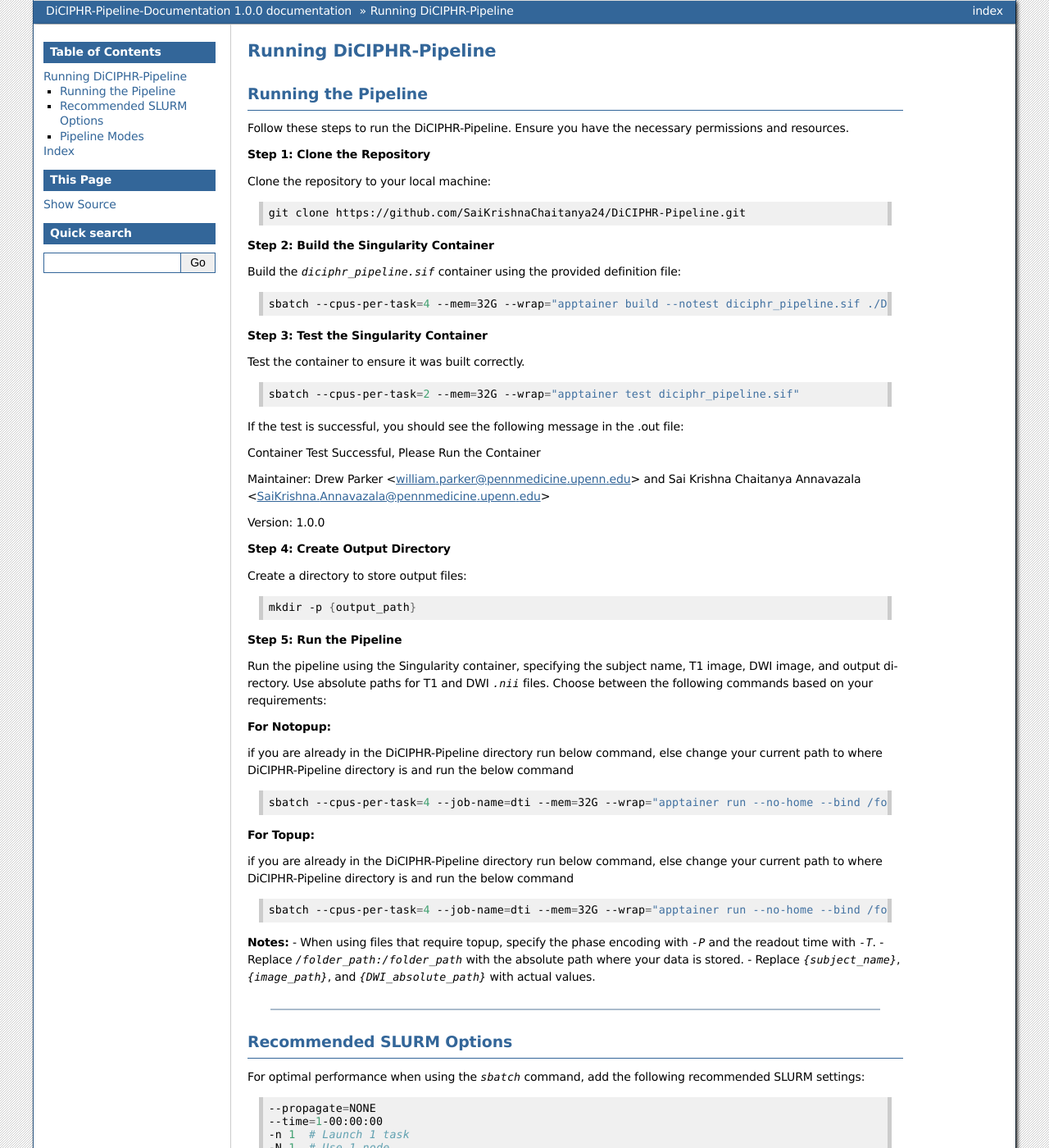
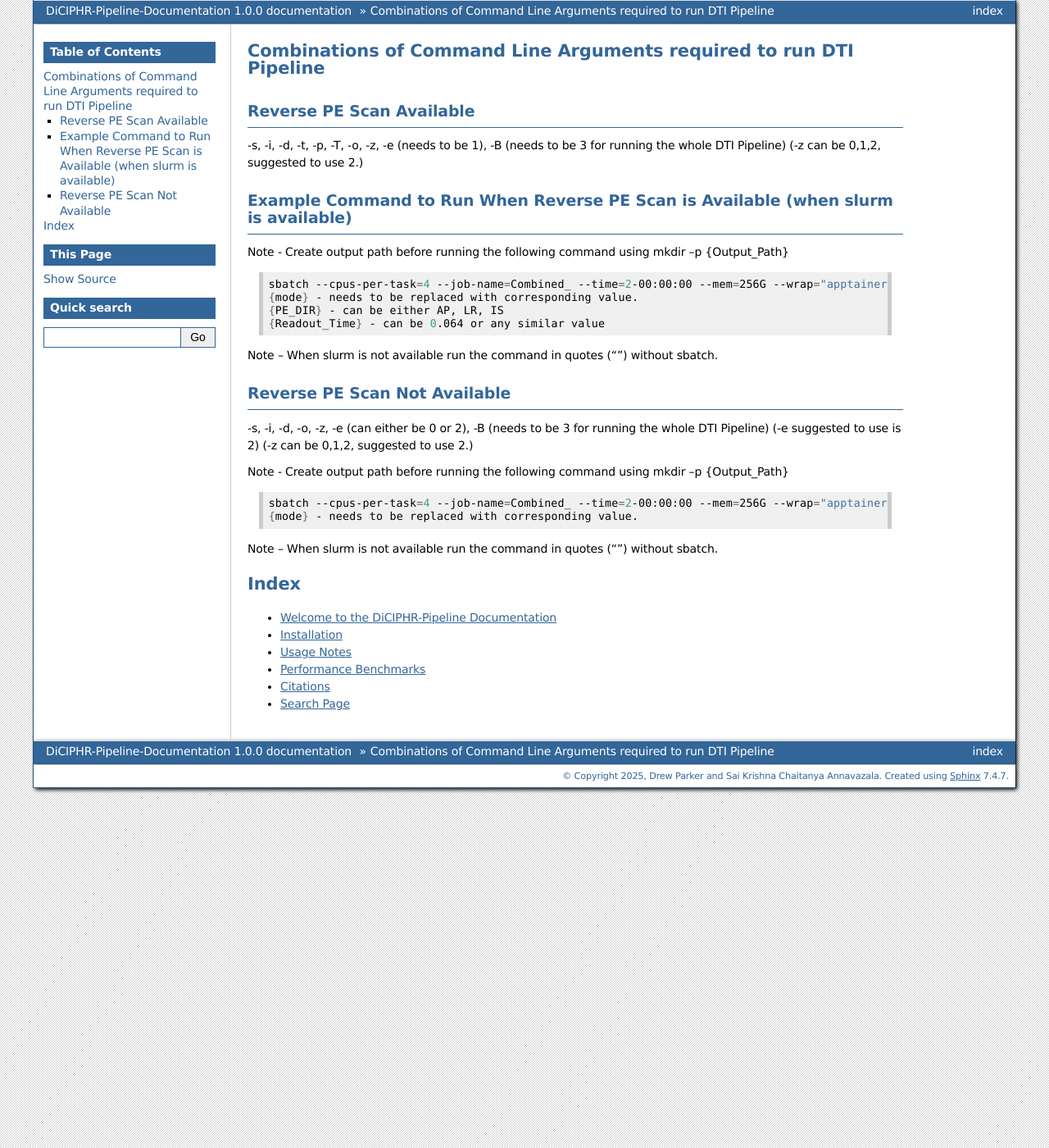
Before and after one commit to SaiKrishnaChaitanya24/DiCIPHR-Pipeline-Documentation, a Sphinx documentation site: the page built from source/RunningDTI.rst, in a window 1280 px wide and 1400 px high. Shown: the whole window at 82% size. Built offline with Sphinx 7.4.7, drawn with Linux system fonts in a browser that asks for light colours; some of the changed text lies outside the part shown.

Commit message:
Update RunningDTI.rst

```diff
--- a/source/RunningDTI.rst
+++ b/source/RunningDTI.rst
@@ -1,103 +1,40 @@
-Running DiCIPHR-Pipeline
-========================
 
-Running the Pipeline
---------------------
+Combinations of Command Line Arguments required to run DTI Pipeline
+===================================================================
 
-Follow these steps to run the DiCIPHR-Pipeline. Ensure you have the necessary permissions and resources.
+Reverse PE Scan Available
+-------------------------
+-s, -i, -d, -t, -p, -T, -o, -z, -e (needs to be 1), -B (needs to be 3 for running the whole DTI Pipeline)
+(-z can be 0,1,2, suggested to use 2.)
 
-**Step 1: Clone the Repository**
+Example Command to Run When Reverse PE Scan is Available (when slurm is available)
+----------------------------------------------------------------------------------
 
-Clone the repository to your local machine:
+Note - Create output path before running the following command using mkdir –p {Output_Path}
 
 .. code-block:: bash
 
-    git clone https://github.com/SaiKrishnaChaitanya24/DiCIPHR-Pipeline.git
+   sbatch --cpus-per-task=4 --job-name=Combined_ --time=2-00:00:00 --mem=256G --wrap="apptainer run --no-home --bind {Data_Path_Where_Files_are_Available}:/Input --bind {Output_Path}:/output ./Combined-Pipeline/combined_pipeline.sif -s {Subject_Name} -i /input/{T1_File_Name} -d /input/{DWI_File_Name} -o /output -z {mode} -p {PE_DIR} -t /input/{ReversePE_File_Path} -T {Readout_Time} -e {mode} -B 3"
+   {mode} - needs to be replaced with corresponding value.
+   {PE_DIR} - can be either AP, LR, IS
+   {Readout_Time} - can be 0.064 or any similar value
 
-**Step 2: Build the Singularity Container**
+Note – When slurm is not available run the command in quotes (“”) without sbatch.
 
-Build the `diciphr_pipeline.sif` container using the provided definition file:
+Reverse PE Scan Not Available
+-----------------------------
+-s, -i, -d, -o, -z, -e (can either be 0 or 2), -B (needs to be 3 for running the whole DTI Pipeline)
+(-e suggested to use is 2) (-z can be 0,1,2, suggested to use 2.)
+
+Note - Create output path before running the following command using mkdir –p {Output_Path}
 
 .. code-block:: bash
 
-    sbatch --cpus-per-task=4 --mem=32G --wrap="apptainer build --notest diciphr_pipeline.sif ./DiCIPHR-Pipeline/Singularity.def"
+   sbatch --cpus-per-task=4 --job-name=Combined_ --time=2-00:00:00 --mem=256G --wrap="apptainer run --no-home --bind {Data_Path_Where_Files_are_Available}:/Input --bind {Output_Path}:/output ./Combined-Pipeline/combined_pipeline.sif -s {Subject_Name} -i /input/{T1_File_Name} -d /input/{DWI_File_Name} -o /output -z {mode} -e {mode} -B 3"
+   {mode} - needs to be replaced with corresponding value.
 
-**Step 3: Test the Singularity Container**
+Note – When slurm is not available run the command in quotes (“”) without sbatch.
 
-Test the container to ensure it was built correctly.
-
-.. code-block:: bash
-
-    sbatch --cpus-per-task=2 --mem=32G --wrap="apptainer test diciphr_pipeline.sif"
-
-If the test is successful, you should see the following message in the .out file:
-
-Container Test Successful, Please Run the Container
-
-Maintainer: Drew Parker <william.parker@pennmedicine.upenn.edu> and Sai Krishna Chaitanya Annavazala <SaiKrishna.Annavazala@pennmedicine.upenn.edu>
-
-Version: 1.0.0
-
-
-**Step 4: Create Output Directory**
-
-Create a directory to store output files:
-
-.. code-block:: bash
-
-    mkdir -p {output_path}
-
-**Step 5: Run the Pipeline**
-
-Run the pipeline using the Singularity container, specifying the subject name, T1 image, DWI image, and output directory. Use absolute paths for T1 and DWI `.nii` files. Choose between the following commands based on your requirements:
-
-**For Notopup:**
-
-if you are already in the DiCIPHR-Pipeline directory run below command, else change your current path to where DiCIPHR-Pipeline directory is and run the below command
-
-.. code-block:: bash
-
-    sbatch --cpus-per-task=4 --job-name=dti --mem=32G --wrap="apptainer run --no-home --bind /folder_path:/folder_path --bind {output_path}:/output diciphr_pipeline.sif -s {subject_name} -i {image_path} -d {DWI_absolute_path} -o /output"
-
-**For Topup:**
-
-if you are already in the DiCIPHR-Pipeline directory run below command, else change your current path to where DiCIPHR-Pipeline directory is and run the below command
-
-.. code-block:: bash
-
-
-    sbatch --cpus-per-task=4 --job-name=dti --mem=32G --wrap="apptainer run --no-home --bind /folder_path:/folder_path --bind {output_path}:/output diciphr_pipeline.sif -s {subject_name} -i {image_path} -d {DWI_absolute_path} -o /output -t {topup file} -P {Phase Encoding} -T {Readout Time}"
-
-**Notes:**
-- When using files that require topup, specify the phase encoding with `-P` and the readout time with `-T`.
-- Replace `/folder_path:/folder_path` with the absolute path where your data is stored.
-- Replace `{subject_name}`, `{image_path}`, and `{DWI_absolute_path}` with actual values.
-
---------------------
-
-Recommended SLURM Options
-------------------------
-
-For optimal performance when using the `sbatch` command, add the following recommended SLURM settings:
-
-.. code-block:: bash
-
-    --propagate=NONE
-    --time=1-00:00:00
-    -n 1  # Launch 1 task
-    -N 1  # Use 1 node
-    -c 4  # Use 4 CPUs per task
-
---------------------
-
-Pipeline Modes
---------------
-
-Run the pipeline in three modes:
-
-1. **Only DTI_Preprocess**: Specify `-e 1` in the `sbatch` command.
-2. **Till Registration Process**: Specify `-e 2` in the `sbatch` command.
-3. **Full Pipeline**: No `-e` option required.
 
 Index
 ==================
```
